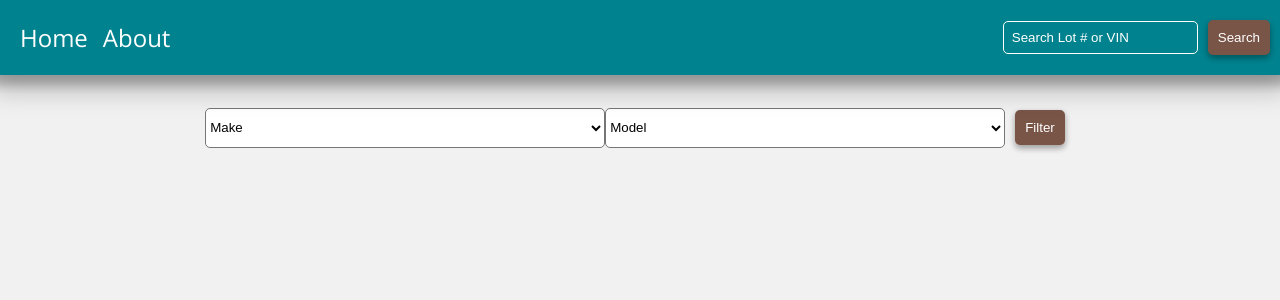
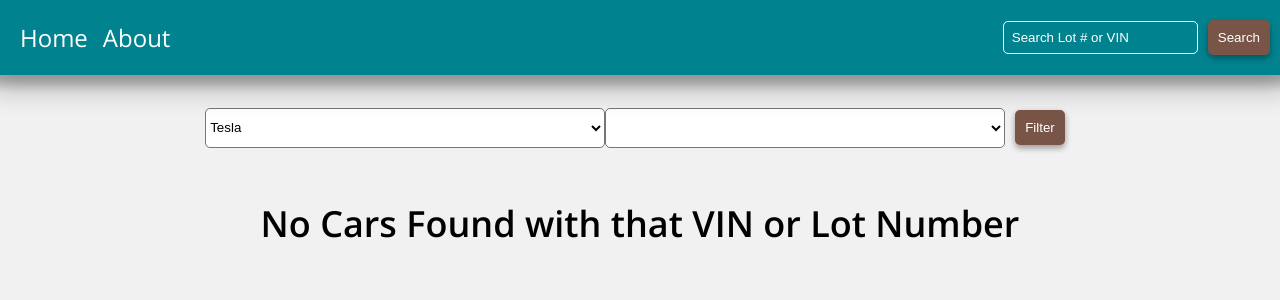
Before and after one commit to martinpetrov1096/auction-site, a Next.js app: page /search in a window 1280 px wide. Shown: the top 300 px of the page. Built offline with nearby package versions, Linux system fonts and the light colour scheme.

Commit message:
added search functionality to navbar

```diff
--- a/components/filter.js
+++ b/components/filter.js
@@ -1,4 +1,4 @@
-import { useCallback, useMemo, useState } from 'react';
+import { useCallback, useEffect, useMemo, useState } from 'react';
 import { useRouter } from 'next/router';
 import auctions from '../config/auctions.json';
 
@@ -12,6 +12,14 @@ export default function filter() {
    const [curMake, setCurMake] = useState();
    const [curModel, setCurModel] = useState();
    const router = useRouter();
+
+   useEffect(() => {
+      const { make, model } = router.query;
+      console.log(make + ' ' + model);
+      setCurMake(make);
+      setCurModel(model);
+   }, []);
+
 
    const makeElements = useMemo(() => {
       const makes = auctions.map((a) => {
@@ -56,19 +64,16 @@ export default function filter() {
 
 
    return (
-      <>
       <form className={styles.wrapper}>
          <select name="Make" id="make" value={curMake} onChange={() => setCurMake(event.target.value)} className={styles.select}>
-               <option>make</option>
+            <option value="" defaultValue disabled hidden>make</option>
             {makeElements}
          </select>
          <select name="Model" id="model" value={curModel} onChange={() => setCurModel(event.target.value)} className={styles.select}>
-               <option>model</option>
+            <option value="" defaultValue disabled hidden>model</option>
             {modelElements}
          </select>
          <button variant="primary"  onClick={(e) => {e.preventDefault(); filter();}}>Filter</button>
       </form>
-
-      </>
    );
 }
--- a/components/navbar.js
+++ b/components/navbar.js
@@ -13,9 +13,9 @@ export default function NavigationBar() {
             <a href="/about">About</a>
          </div>
          <div className={styles.search}>
-            <form>
-               <input type="text" placeholder="Search Lot # or VIN" ></input>
-               <button variant="outline-success">Search</button>
+            <form action="/search">
+               <input type="text" placeholder="Search Lot # or VIN" name="keyword" ></input>
+               <button type="submit" >Search</button>
             </form>
          </div>
       </nav>
--- /dev/null
+++ b/pages/search.js
@@ -0,0 +1,27 @@
+import auctions from '../config/auctions.json';
+import { useRouter } from 'next/router';
+
+////////////////////////////////////////////////////
+//////////////////// COMPONENT /////////////////////
+////////////////////////////////////////////////////
+export default function Search() {
+
+   const router = useRouter();
+   const { keyword } =  router.query;
+   console.log(keyword);
+
+   const vinResults = auctions.filter((a) => a.vehicleInfo.vin === parseInt(keyword));
+   const lotResults = auctions.filter((a) => a.lotNumber === parseInt(keyword));
+
+   if (vinResults.length == 0 && lotResults.length == 0) {
+      return (
+         <h1>No Cars Found with that VIN or Lot Number</h1>
+      );
+   }
+   console.log(lotResults);
+   console.log(vinResults);
+
+   return (
+      <h1>hello</h1>
+   );
+}
--- a/styles/components/auction-details/large.module.css
+++ b/styles/components/auction-details/large.module.css
@@ -19,7 +19,7 @@
 .details {
    flex: 1 3 30%;
    min-width: 200px;
-   max-width: 300px;
+
    margin-left: 10px;
    display: flex;
    flex-flow: row wrap;
```
Also changed, not shown: components/auction-details/large.js (line endings or trailing spaces), pages/contact.js (added). Lines whose indentation alone changed are shown as unchanged.
